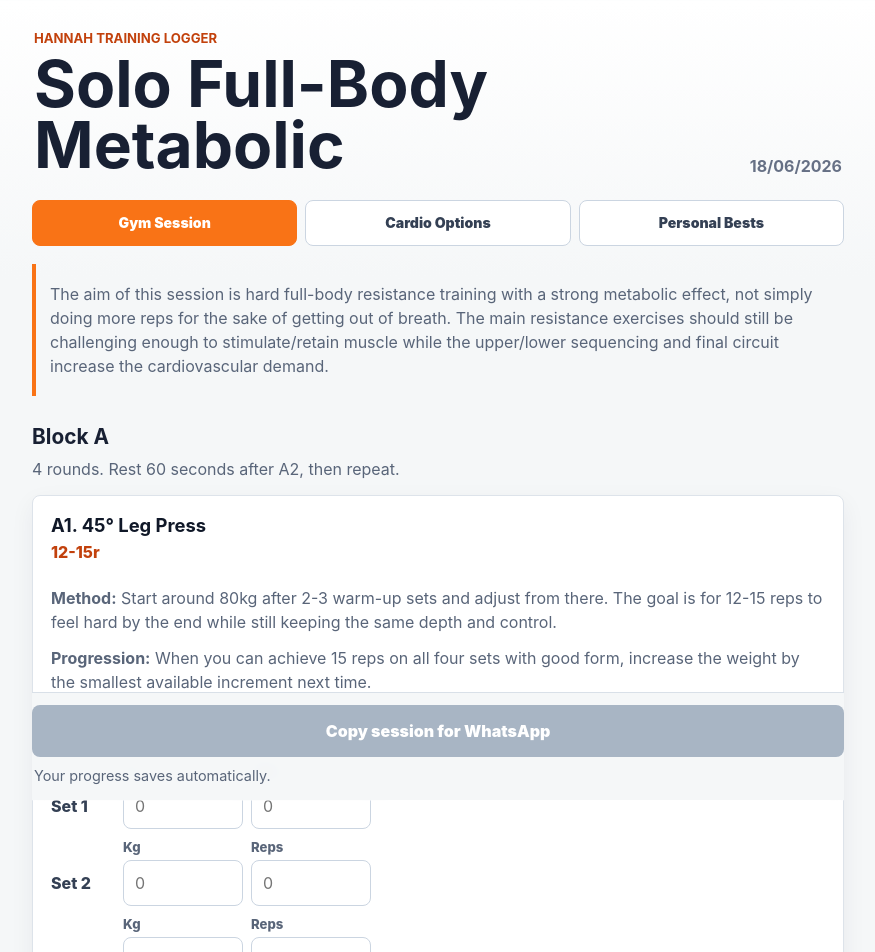
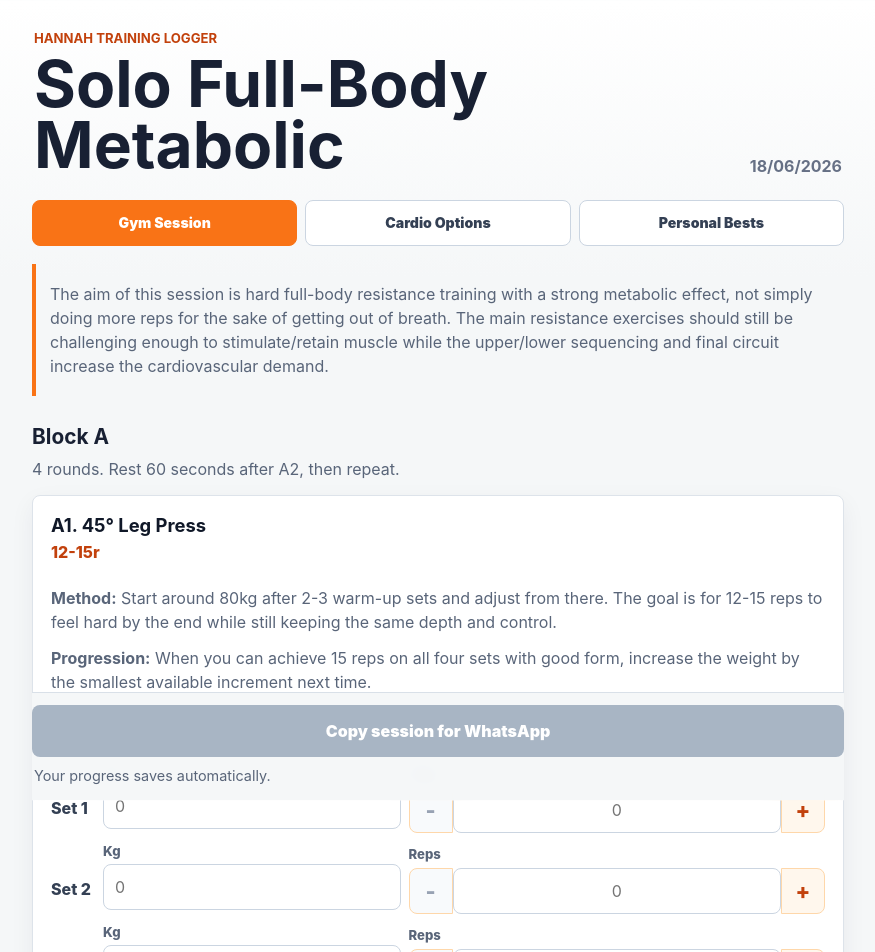
Before and after one commit to kaliharmen-hue/hannah-training-logger, a React (Vite) app: page / in a window 1280 px wide. Shown: the top 952 px of the page, without its empty margins (202-1077 px from the left). Built offline with nearby package versions, Linux system fonts and the light colour scheme.

Commit message:
Add quick reps adjustment and last-time reuse

```diff
--- a/src/components/ExerciseCard.jsx
+++ b/src/components/ExerciseCard.jsx
@@ -1,3 +1,4 @@
+import { useId } from 'react';
 import { getLastCompletedForExercise } from '../utils/storage';
 import { formatExerciseEntry } from '../utils/formatWhatsAppSummary';
 
@@ -67,6 +68,7 @@ export default function ExerciseCard({
             exercise={exercise}
             set={set}
             setIndex={index}
+            lastSet={lastEntry?.sets?.[index]}
             onSetChange={onSetChange}
           />
         ))}
@@ -127,7 +129,7 @@ function LastTime({ lines, note }) {
   );
 }
 
-function SetInputs({ exercise, set, setIndex, onSetChange }) {
+function SetInputs({ exercise, set, setIndex, lastSet, onSetChange }) {
   const update = (field, value) => {
     onSetChange(exercise.id, setIndex, field, value);
   };
@@ -233,16 +235,16 @@ function SetInputs({ exercise, set, setIndex, onSetChange }) {
   }
 
   return (
-    <div className={`set-row ${exercise.inputType === 'rest_pause' ? 'rest-pause-row' : ''}`}>
+    <div className={`set-row ${exercise.inputType === 'rest_pause' ? 'rest-pause-row' : ''} ${['weight_reps', 'reps'].includes(exercise.inputType) ? 'rep-row' : ''} ${exercise.inputType === 'reps' ? 'reps-only' : ''}`}>
       <span className="set-number">
         {exercise.setLabels?.[setIndex] || `Set ${setIndex + 1}`}
       </span>
-      {renderMainFields(exercise.inputType, set, update, exercise.setLabel)}
+      {renderMainFields(exercise.inputType, set, update, exercise.setLabel, lastSet, `${exercise.name}, set ${setIndex + 1}`)}
     </div>
   );
 }
 
-function renderMainFields(inputType, set, update, setLabel) {
+function renderMainFields(inputType, set, update, setLabel, lastSet, context) {
   if (inputType === 'weight_reps') {
     return (
       <>
@@ -255,15 +257,8 @@ function renderMainFields(inputType, set, update, setLabel) {
             placeholder="0"
           />
         </label>
-        <label className="field compact">
-          <span>{setLabel ? `Reps (${setLabel})` : 'Reps'}</span>
-          <input
-            inputMode="numeric"
-            value={set.reps || ''}
-            onChange={(event) => update('reps', event.target.value)}
-            placeholder="0"
-          />
-        </label>
+        <RepsInput value={set.reps} onChange={(value) => update('reps', value)}
+          setLabel={setLabel} lastReps={lastSet?.reps} context={context} />
       </>
     );
   }
@@ -327,15 +322,8 @@ function renderMainFields(inputType, set, update, setLabel) {
 
   if (inputType === 'reps') {
     return (
-      <label className="field compact">
-        <span>Reps</span>
-        <input
-          inputMode="numeric"
-          value={set.reps || ''}
-          onChange={(event) => update('reps', event.target.value)}
-          placeholder="0"
-        />
-      </label>
+      <RepsInput value={set.reps} onChange={(value) => update('reps', value)}
+        setLabel={setLabel} lastReps={lastSet?.reps} context={context} />
     );
   }
 
@@ -378,3 +366,29 @@ function renderMainFields(inputType, set, update, setLabel) {
 
   return null;
 }
+
+function RepsInput({ value, onChange, setLabel, lastReps, context }) {
+  const id = useId();
+  const count = /^\d+$/.test(String(value ?? '')) ? Number(value) : 0;
+  const previous = /^\d+$/.test(String(lastReps ?? '')) ? String(lastReps) : null;
+
+  return (
+    <div className="field rep-field">
+      <label htmlFor={id}><span>{setLabel ? `Reps (${setLabel})` : 'Reps'}</span></label>
+      <div className="rep-stepper">
+        <button type="button" aria-label={`${context}: decrease reps`} title="Decrease reps"
+          disabled={count === 0} onClick={() => onChange(String(Math.max(0, count - 1)))}>-</button>
+        <input id={id} inputMode="numeric" pattern="[0-9]*" value={value ?? ''}
+          onChange={(event) => onChange(event.target.value)} placeholder="0" />
+        <button type="button" aria-label={`${context}: increase reps`} title="Increase reps"
+          onClick={() => onChange(String(count + 1))}>+</button>
+      </div>
+      {previous !== null ? (
+        <button className="last-reps-button" type="button"
+          title={`Use ${previous} reps from last time`}
+          aria-label={`${context}: use ${previous} reps from last time`}
+          onClick={() => onChange(previous)}>Last time: {previous}</button>
+      ) : null}
+    </div>
+  );
+}
--- a/src/styles.css
+++ b/src/styles.css
@@ -360,6 +360,50 @@ textarea {
   grid-template-columns: 1fr;
 }
 
+.set-row.rep-row {
+  grid-template-columns: 44px minmax(60px, 1fr) minmax(132px, 1.4fr);
+  align-items: start;
+}
+
+.set-row.reps-only .rep-field {
+  grid-column: 2 / -1;
+}
+
+.rep-stepper {
+  display: grid;
+  grid-template-columns: 44px minmax(44px, 1fr) 44px;
+}
+
+.rep-stepper button {
+  min-height: 46px;
+  border: 1px solid var(--accent-border);
+  background: var(--accent-soft);
+  color: var(--accent-dark);
+  font-size: 1.35rem;
+  font-weight: 800;
+  cursor: pointer;
+  touch-action: manipulation;
+}
+
+.rep-stepper button:first-child { border-radius: 8px 0 0 8px; }
+.rep-stepper button:last-child { border-radius: 0 8px 8px 0; }
+.rep-stepper button:disabled { color: #98a2b3; background: #f8fafc; cursor: default; }
+.rep-stepper input { border-radius: 0; text-align: center; padding-inline: 2px; }
+.rep-stepper button:focus-visible,
+.last-reps-button:focus-visible { outline: 2px solid var(--accent); outline-offset: 2px; }
+
+.last-reps-button {
+  min-height: 44px;
+  border: 1px solid #cbd5e1;
+  border-radius: 8px;
+  color: #344054;
+  background: #ffffff;
+  font-size: 0.82rem;
+  font-weight: 700;
+  cursor: pointer;
+  touch-action: manipulation;
+}
+
 .set-row.rest-pause-row {
   grid-template-columns: 56px repeat(2, minmax(74px, 1fr));
 }
```
